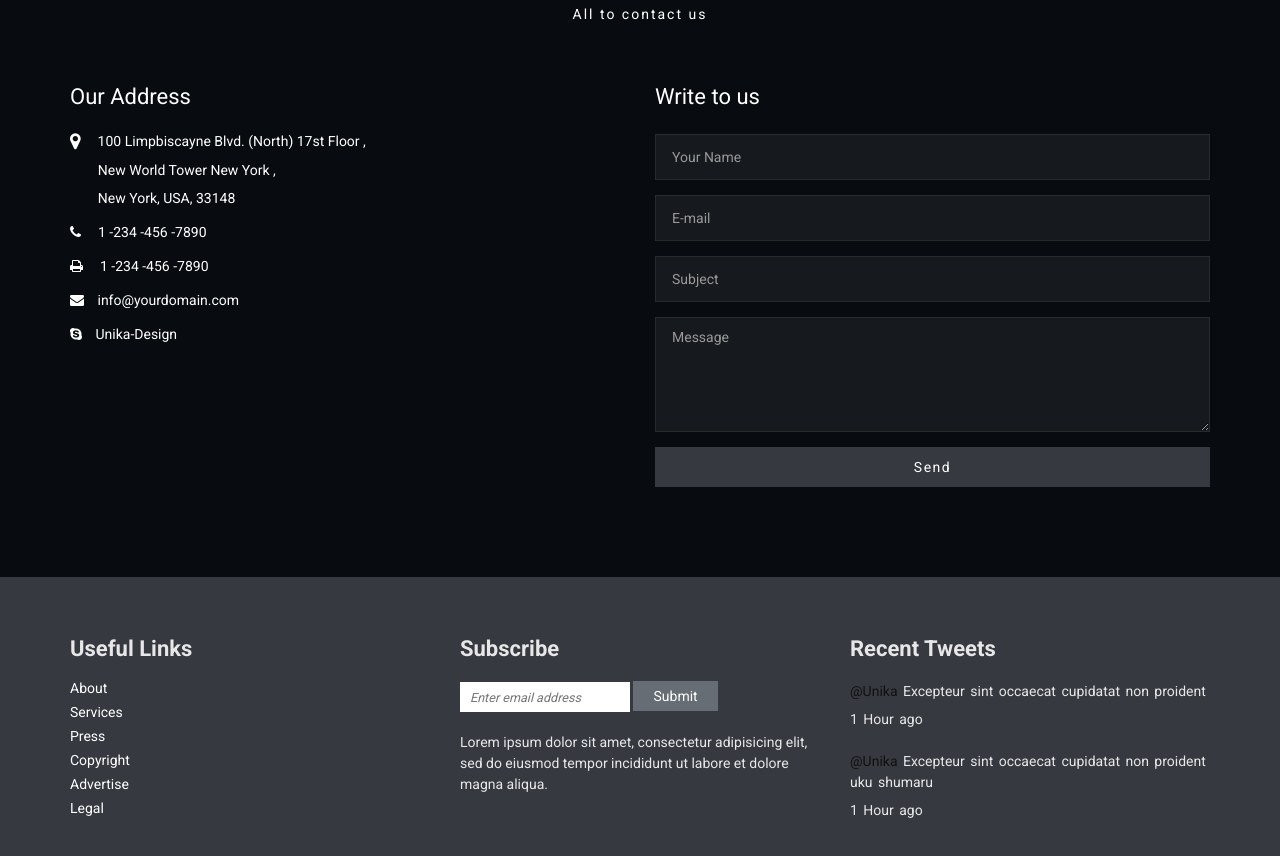
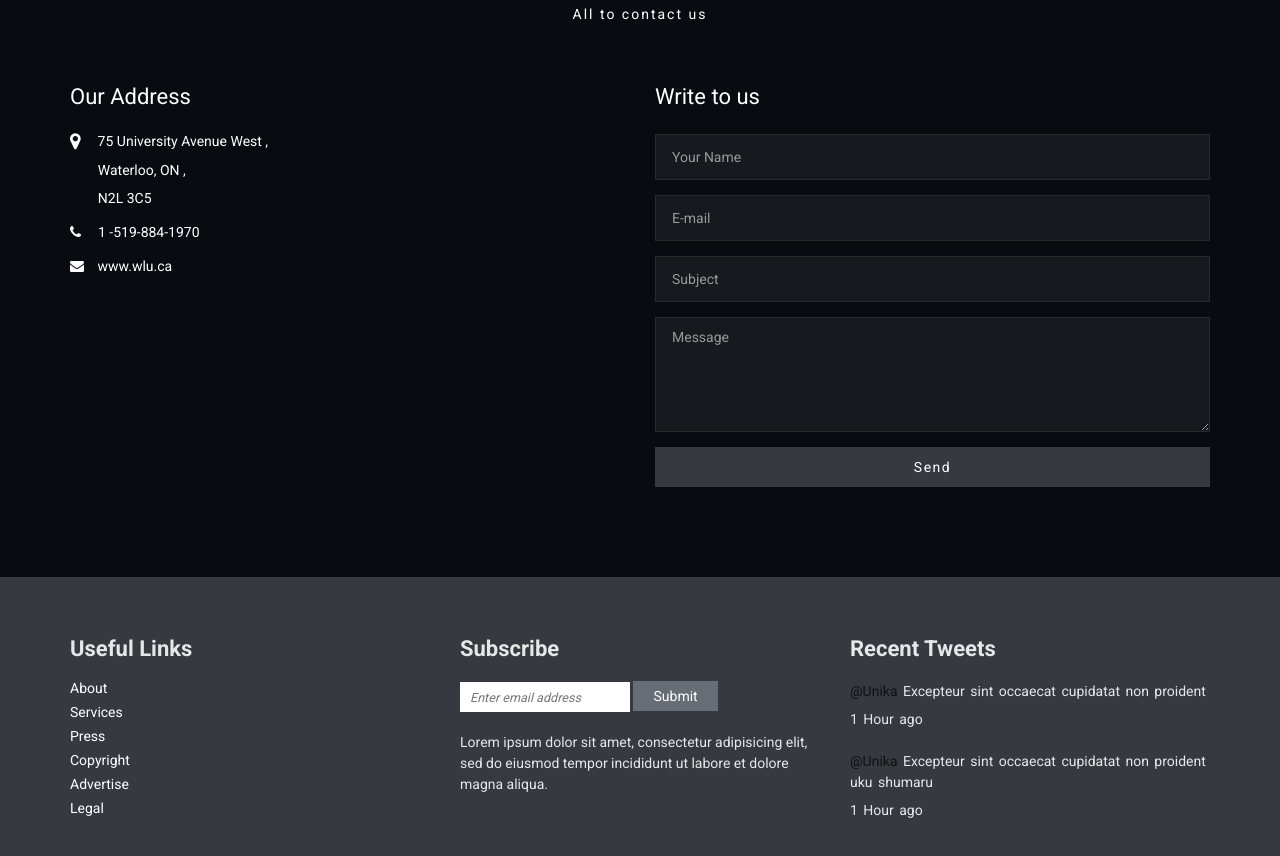
Before and after one commit to lauriermba/ardentart, a plain HTML site: page index.html in a window 1280 px wide. Shown: the part 6600-7456 px from the top of the page. Drawn offline with Linux system fonts and the light colour scheme; files whose address does not match are found by name.

Commit message:
Update index.html

```diff
--- a/index.html
+++ b/index.html
@@ -858,11 +858,10 @@
                                 <div class="contact-info">
                                     <h4>Our Address</h4>
                                     <ul class="contact-address">
-			                            <li><i class="fa fa-map-marker fa-lg"></i>&nbsp; 100 Limpbiscayne Blvd. (North) 17st Floor ,<br><br>&nbsp;&nbsp;&nbsp;&nbsp;&nbsp;&nbsp;&nbsp; New World Tower New York ,<br><br>&nbsp;&nbsp;&nbsp;&nbsp;&nbsp;&nbsp;&nbsp; New York, USA, 33148</li>
-			                            <li><i class="fa fa-phone"></i>&nbsp; 1 -234 -456 -7890</li>
-			                            <li><i class="fa fa-print"></i>&nbsp; 1 -234 -456 -7890</li>
-			                            <li><i class="fa fa-envelope"></i> info@yourdomain.com</li>
-			                            <li><i class="fa fa-skype"></i> Unika-Design</li>
+			                            <li><i class="fa fa-map-marker fa-lg"></i>&nbsp; 75 University Avenue West ,<br><br>&nbsp;&nbsp;&nbsp;&nbsp;&nbsp;&nbsp;&nbsp; Waterloo, ON ,<br><br>&nbsp;&nbsp;&nbsp;&nbsp;&nbsp;&nbsp;&nbsp; N2L 3C5</li>
+			                            <li><i class="fa fa-phone"></i>&nbsp; 1 -519-884-1970</li>
+			                            <li><i class="fa fa-envelope"></i> www.wlu.ca</li>
+
 			                        </ul>
                                 </div>
                             </div>
```
